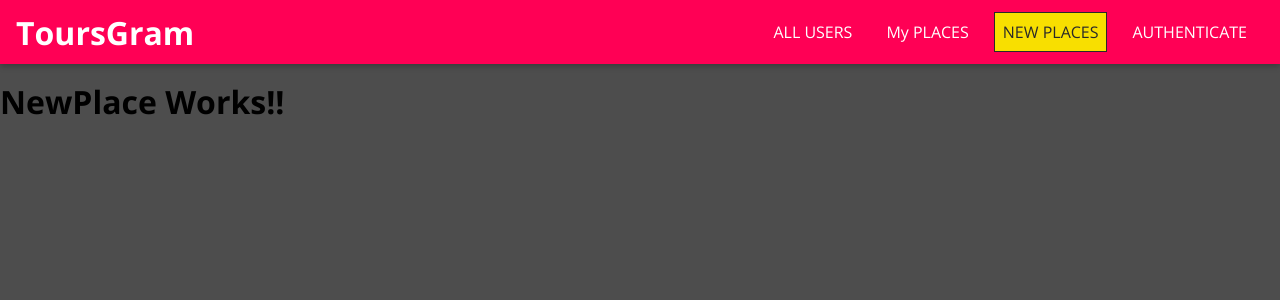
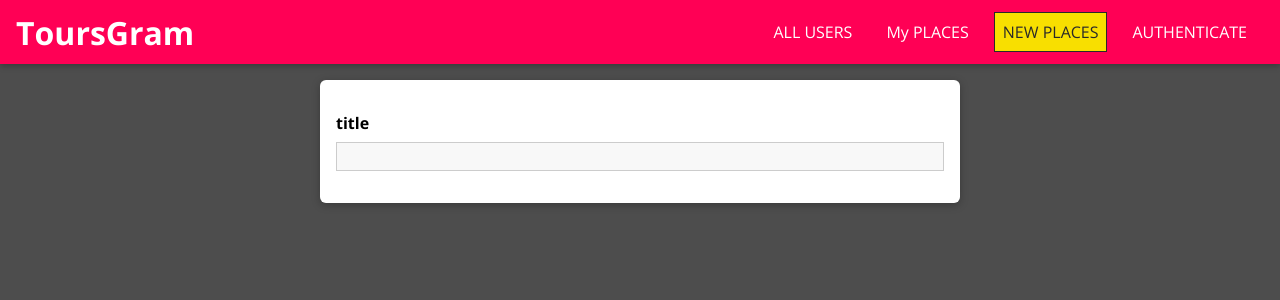
Before and after one commit to jpratik15/tourgram, a React (Create React App) app: page /places/new in a window 1280 px wide. Shown: the top 300 px of the page. Built offline with nearby package versions, Linux system fonts and the light colour scheme.

Commit message:
Add form for new user places

```diff
--- a/src/places/pages/NewPlace.css
+++ b/src/places/pages/NewPlace.css
@@ -1,5 +1,4 @@
 .place-form {
-    position: relative;
   list-style: none;
   margin: 0 auto;
   padding: 1rem;
--- a/src/places/pages/NewPlace.js
+++ b/src/places/pages/NewPlace.js
@@ -1,6 +1,14 @@
 import React from 'react'
 
+import Input from  "../../shared/components/FormElements/Input"
+
+import "./NewPlace.css"
+
 const NewPlace = () => {
-    return <h1>NewPlace Works!!</h1>
+    return(
+        <form className="place-form">
+            <Input element="input" type="text" label="title"/>
+        </form>
+    )
 }
 export default NewPlace;
--- /dev/null
+++ b/src/shared/components/FormElements/Input.css
@@ -0,0 +1,42 @@
+
+ .form-control {
+    margin: 1rem 0;
+  }
+
+  .form-control label,
+  .form-control input,
+  .form-control textarea {
+    display: block;
+  }
+
+  .form-control label {
+    font-weight: bold;
+    margin-bottom: 0.5rem;
+  }
+
+  .form-control input,
+  .form-control textarea {
+    width: 100%;
+    font: inherit;
+    border: 1px solid #ccc;
+    background: #f8f8f8;
+    padding: 0.15rem 0.25rem;
+  }
+
+  .form-control input:focus,
+  .form-control textarea:focus {
+    outline: none;
+    background: #ebebeb;
+    border-color: #510077;
+  }
+
+  .form-control--invalid label,
+  .form-control--invalid p {
+    color: red;
+  }
+
+  .form-control--invalid input,
+  .form-control--invalid textarea {
+    border-color: red;
+    background: #ffd1d1;
+  }
--- /dev/null
+++ b/src/shared/components/FormElements/Input.js
@@ -0,0 +1,19 @@
+import React from "react";
+
+import "./Input.css";
+
+const Input = (props) => {
+  const element =
+    props.element === "input" ? (
+      <input id={props.id} type={props.type} placeholder={props.placeholder} />
+    ) : (
+      <textarea id={props.id} rows={props.rows || 3}/>
+    );
+  return (
+    <div className={`form-control`}>
+      <label htmlFor={props.id}>{props.label}</label>
+      {element}
+    </div>
+  );
+};
+export default Input;
```
Lines whose indentation alone changed are shown as unchanged.
